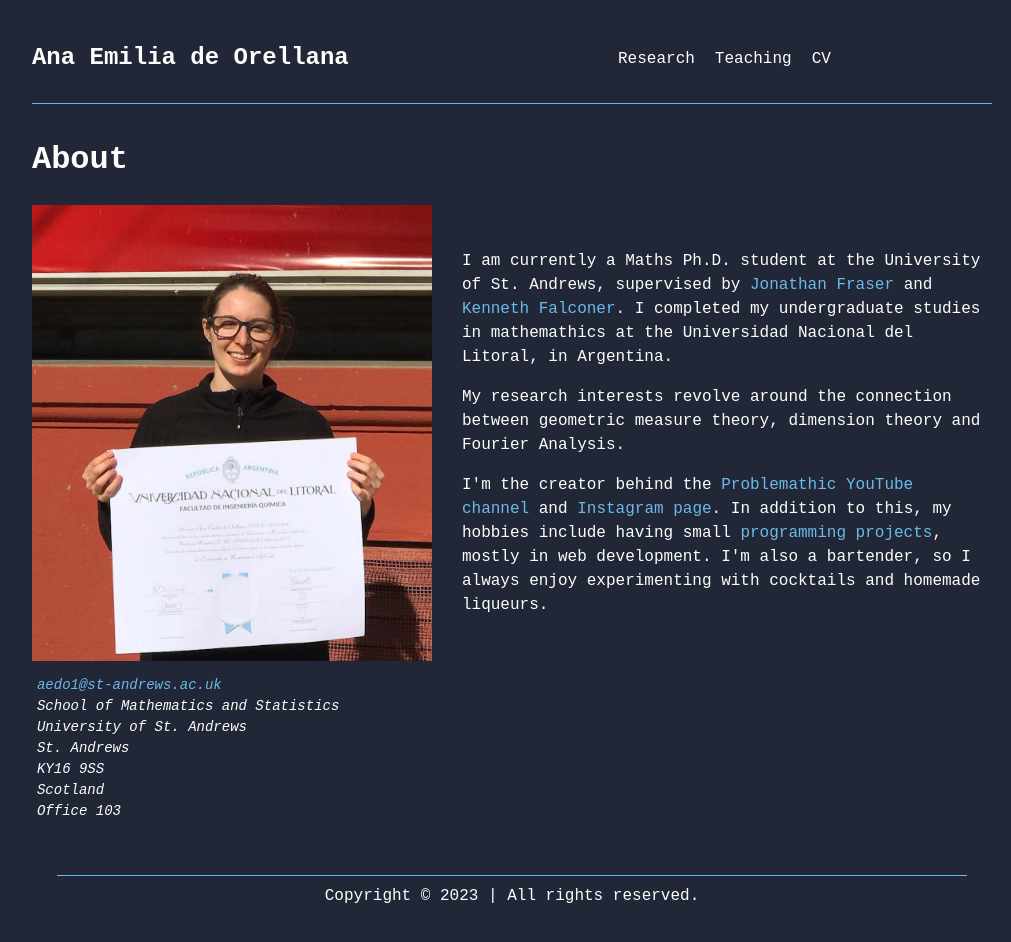
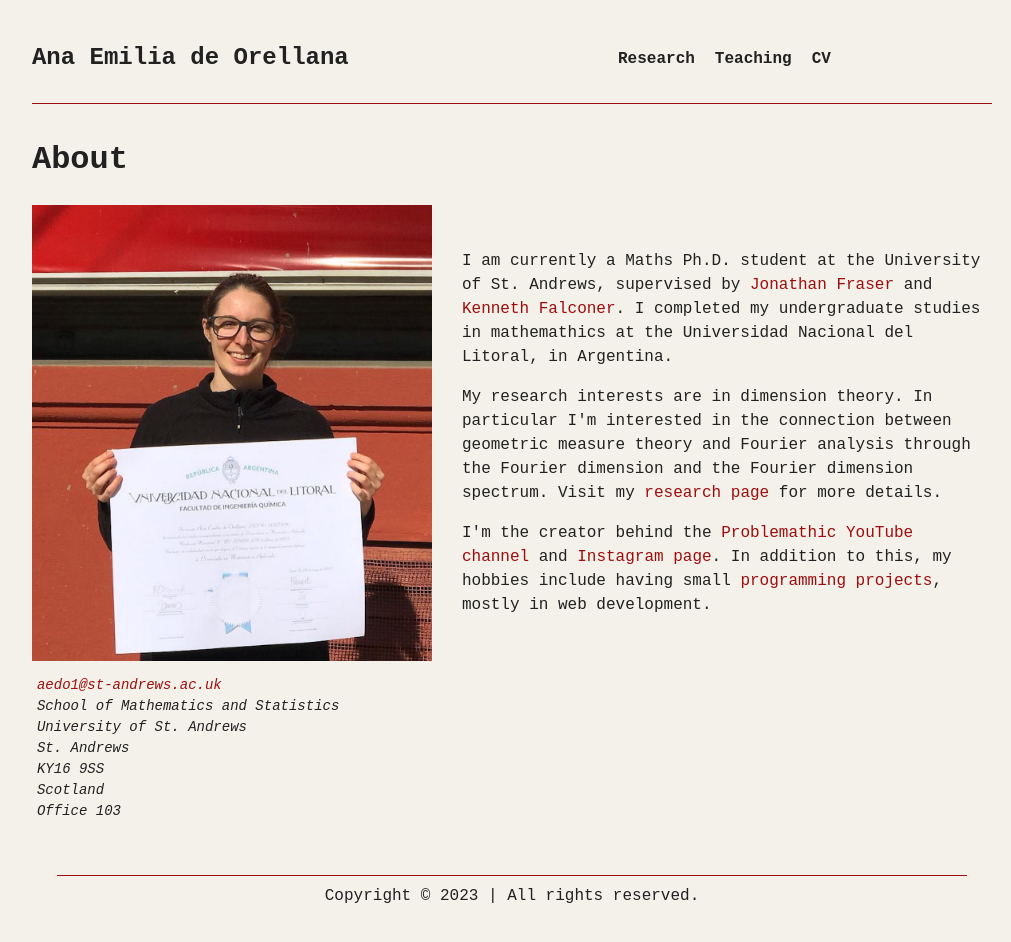
Before and after one commit to AnadeOre/anadeore.github.io, a Next.js app: page / in a window 1280 px wide. Shown: the top 942 px of the page, without its empty margins (128-1139 px from the left). Built offline with nearby package versions, Linux system fonts and the light colour scheme.

Commit message:
Update Info and Colours

```diff
--- a/src/app/page.js
+++ b/src/app/page.js
@@ -34,8 +34,14 @@ export default function Home() {
             Universidad Nacional del Litoral, in Argentina.
           </p>
           <p>
-            My research interests revolve around the connection between
-            geometric measure theory, dimension theory and Fourier Analysis.
+            My research interests are in dimension theory. In particular I'm
+            interested in the connection between geometric measure theory and
+            Fourier analysis through the Fourier dimension and the Fourier
+            dimension spectrum. Visit my{' '}
+            <Link href='/research' className='linkDecor'>
+              research page
+            </Link>{' '}
+            for more details.
           </p>
           <p>
             I'm the creator behind the{' '}
@@ -59,8 +65,7 @@ export default function Home() {
               className='linkDecor'>
               programming projects
             </Link>
-            , mostly in web development. I'm also a bartender, so I always enjoy
-            experimenting with cocktails and homemade liqueurs.
+            , mostly in web development.
           </p>
         </div>
       </div>
--- a/src/app/styles/globals.css
+++ b/src/app/styles/globals.css
@@ -1,8 +1,12 @@
 html {
   --orange: rgb(255, 107, 1);
-  --bg: rgb(33, 39, 55);
-  --white: rgb(251, 254, 251);
-  --blue: rgb(106, 186, 232);
+  --bg: rgb(244, 241, 235);
+  /* --bg: rgb(33, 39, 55); */
+  --white: rgb(33, 33, 33);
+  /* --white: rgb(251, 254, 251); */
+  --blue: #9e0d0d;
+  --secondblue: #2b77a4;
+  /* --blue: rgb(106, 186, 232); */
   --gray: rgb(152, 150, 150);
 }
 body {
@@ -22,8 +26,9 @@ a {
   text-decoration: none;
 }
 .linkDecor:hover {
+  color: var(--secondblue);
   padding-bottom: 3px;
-  border-bottom: 1.5px dashed var(--blue);
+  /* border-bottom: 1.5px dashed var(--blue); */
 }
 
 .invisible-link {
--- a/src/app/styles/header.module.css
+++ b/src/app/styles/header.module.css
@@ -24,15 +24,17 @@
   /* border: 2px solid red; */
 }
 .headerLink {
-  color: white;
+  color: var(--white);
   flex-wrap: wrap;
   /* border: 2px solid red; */
   margin: 0px 10px 0px 10px;
+  font-weight: 600;
 }
 .headerLink:hover {
-  color: var(--blue);
+  color: var(--secondblue);
   padding-bottom: 3px;
-  border-bottom: 1.5px dashed var(--blue);
+
+  /* border-bottom: 1.5px dashed var(--secondblue); */
 }
 @media (max-width: 650px) {
   .nav {
```
